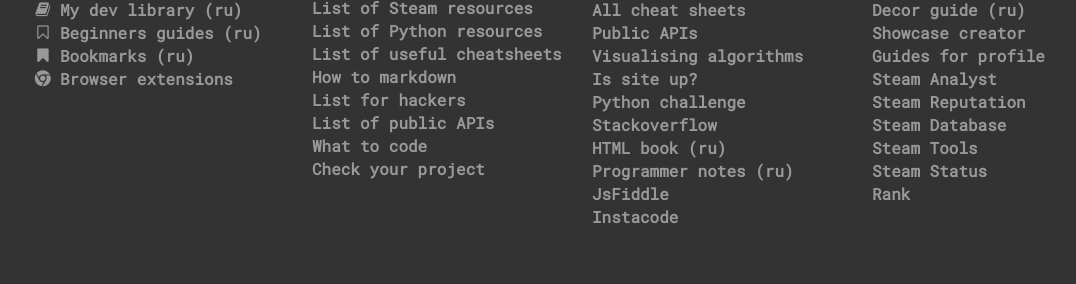
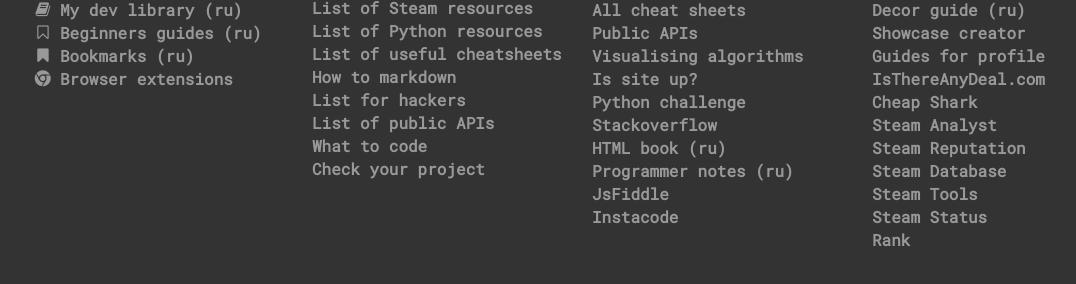
Before and after one commit to molesteev/molesteev.github.io, a plain HTML site: page index.html in a window 1280 px wide. Shown: the part 296-580 px from the top of the page, without its empty margins (58-1134 px from the left). Drawn offline with Linux system fonts and the light colour scheme.

Commit message:
Added sites

```diff
--- a/index.html
+++ b/index.html
@@ -84,6 +84,8 @@
                     <li><a href="https://steamcommunity.com/sharedfiles/filedetails/?id=439137207">Decor guide (ru)</a></li>
                     <li><a href="https://steam.design/">Showcase creator</a></li>
                     <li><a href="https://steamcommunity.com/sharedfiles/filedetails/?id=736635300">Guides for profile</a></li>
+                    <li><a href="https://isthereanydeal.com/">IsThereAnyDeal.com</a></li>
+                    <li><a href="https://www.cheapshark.com/">Cheap Shark</a></li>
                     <li><a href="https://steamanalyst.com">Steam Analyst</a></li>
                     <li><a href="https://steamrep.com/">Steam Reputation</a></li>
                     <li><a href="https://steamdb.info/">Steam Database</a></li>
```
